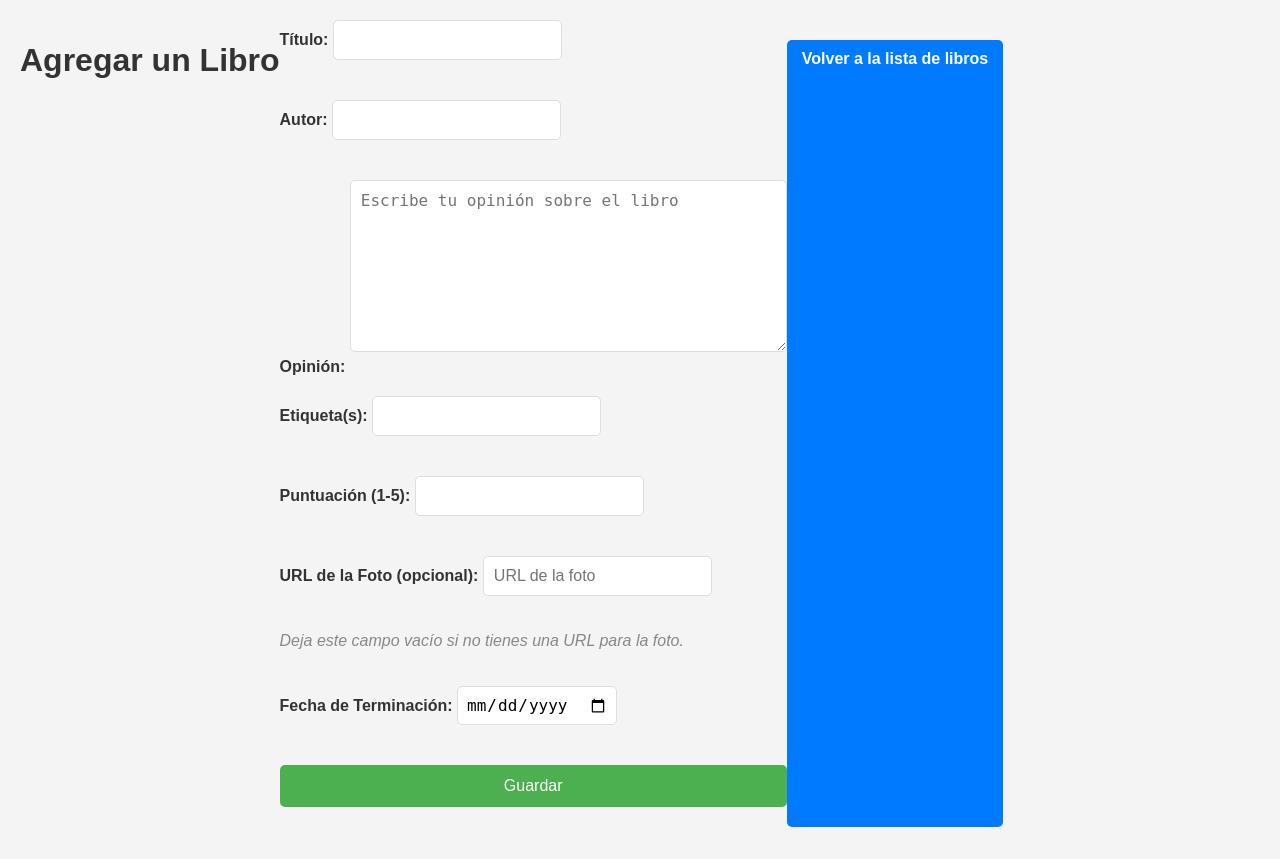
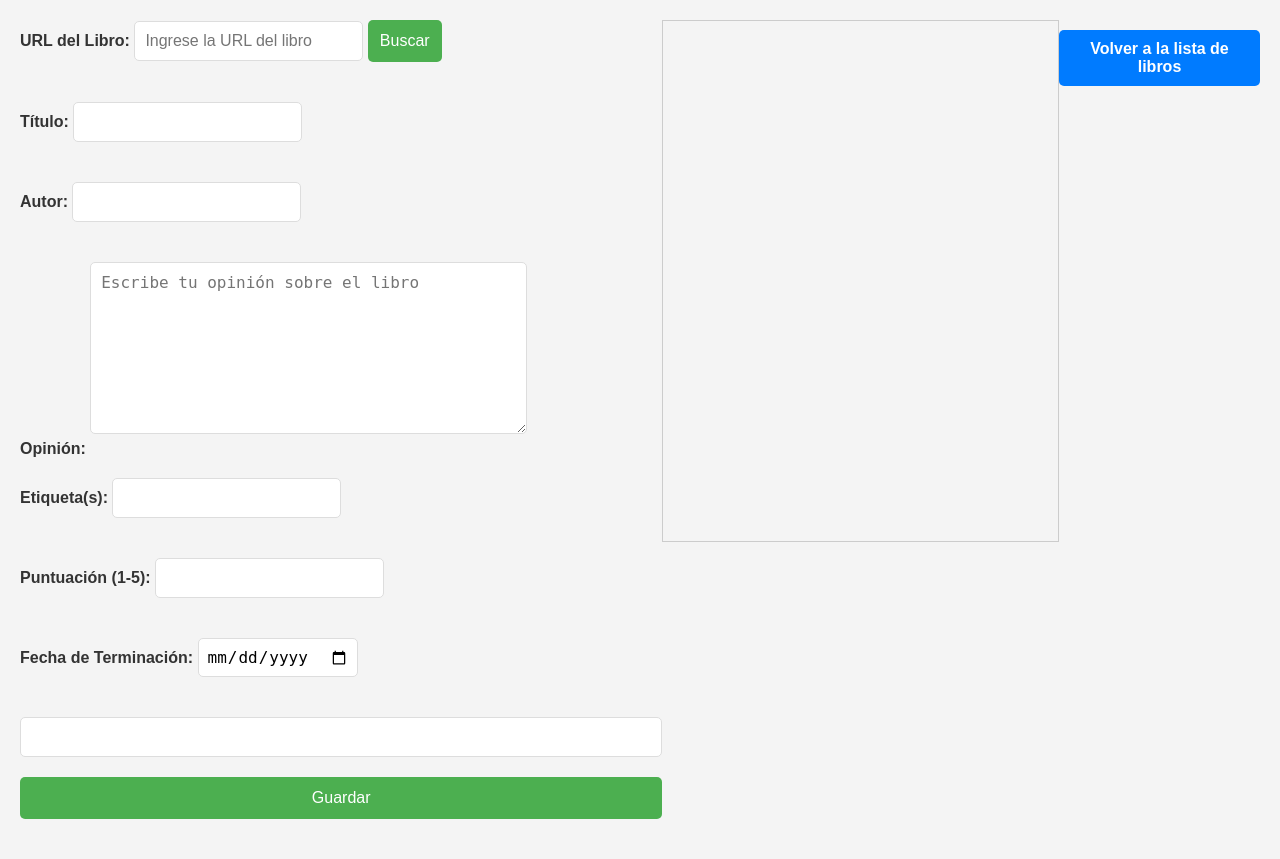
Before and after one commit to Nainho1703/nainho_books, a Django app: page /migracion_db/agregar/ in a window 1280 px wide. Shown: the part 108-967 px from the top of the page. Before the commit the page ends 935 px from the top, so only its background shows below. Run offline with Django 5.2, Linux system fonts and the light colour scheme; a user stored in the database is signed in.

Commit message:
new features

```diff
--- a/web_libros_django/migracion_db/forms.py
+++ b/web_libros_django/migracion_db/forms.py
@@ -1,29 +1,34 @@
 from django import forms
 from .models import Libro
-from datetime import date  # Importa la clase date
+from datetime import date
 
 class LibroForm(forms.ModelForm):
+    # Bloquear los campos de título, autor y foto_url
+    titulo = forms.CharField(widget=forms.TextInput(attrs={'readonly': 'readonly'}))
+    autor = forms.CharField(widget=forms.TextInput(attrs={'readonly': 'readonly'}))
+    foto_url = forms.URLField(required=False, widget=forms.URLInput(attrs={'readonly': 'readonly'}))
+
+    # Nuevo campo para la URL que el usuario introducirá
+    url_libro = forms.URLField(required=False, widget=forms.URLInput(attrs={'placeholder': 'Introduce la URL del libro'}))
+
     class Meta:
         model = Libro
-        fields = ['titulo', 'autor', 'opinion', 'tag', 'puntuacion', 'foto_url', 'fecha_termino', 'fecha_agregada']
+        fields = ['titulo', 'autor', 'opinion', 'tag', 'puntuacion', 'foto_url', 'fecha_termino', 'fecha_agregada', 'url_libro']
 
     # Campo de fecha de término con selector de fecha
     fecha_termino = forms.DateField(
         widget=forms.DateInput(attrs={'type': 'date'}),
-        required=False  # Si quieres que sea opcional
+        required=False
     )
 
     # Campo de fecha agregada con la fecha de hoy por defecto
     fecha_agregada = forms.DateField(
-        widget=forms.HiddenInput(),  # Oculto en el formulario, pero se envía
-        initial=date.today  # Establece la fecha actual
+        widget=forms.HiddenInput(),
+        initial=date.today
     )
 
-    # Cambiar el campo 'descripcion' a 'opinion'
+    # Campo de opinión
     opinion = forms.CharField(widget=forms.Textarea(attrs={'placeholder': 'Escribe tu opinión sobre el libro'}))
-
-    # Campo opcional para la URL de la foto
-    foto_url = forms.URLField(required=False, widget=forms.URLInput(attrs={'placeholder': 'URL de la foto'}))
 
 from django.contrib.auth.models import User
 
--- a/web_libros_django/migracion_db/templates/agregar_libro.html
+++ b/web_libros_django/migracion_db/templates/agregar_libro.html
@@ -4,9 +4,15 @@
 
 {% block content %}
     <div class="container">
-        <h1>Agregar un Libro</h1>
-        <form method="POST">
+        <!-- <h1>Agregar un Libro</h1> -->
+        <form method="POST" class="form-container">
             {% csrf_token %}
+            <!-- Nuevo campo para la URL del libro -->
+            <div class="form-group">
+                <label for="libro_url">URL del Libro:</label>
+                <input type="text" id="libro_url" class="form-control" placeholder="Ingrese la URL del libro">
+                <button type="button" id="buscar_libro" class="btn btn-primary">Buscar</button>
+            </div>
             <div class="form-group">
                 <label for="titulo">Título:</label>
                 {{ form.titulo }}
@@ -27,19 +33,111 @@
                 <label for="puntuacion">Puntuación (1-5):</label>
                 {{ form.puntuacion }}
             </div>
-            <div class="form-group">
-                <label for="foto_url">URL de la Foto (opcional):</label>
-                {{ form.foto_url }}
-                <p class="optional-field">Deja este campo vacío si no tienes una URL para la foto.</p>
-            </div>
+            <!-- <div class="form-group">
+                <label for="foto_url">URL de la Foto (opcional):</label> -->
+
+                <!-- <p class="optional-field">Deja este campo vacío si no tienes una URL para la foto.</p>
+            </div> -->
             <div class="form-group">
                 <label for="fecha_termino">Fecha de Terminación:</label>
                 {{ form.fecha_termino }}
             </div>
             <!-- Campo oculto para la fecha agregada -->
             {{ form.fecha_agregada }}
+            <!-- Campo oculto para la fecha agregada -->
+            {{ form.foto_url }}
+
+
+
             <button type="submit">Guardar</button>
         </form>
+
+        <!-- Cuadro para mostrar la imagen -->
+        <div id="imagen_libro" class="imagen-libro">
+            <img id="imagen_libro_url" src="" alt="Imagen del libro" style="display: none;">
+        </div>
+
         <a href="{% url 'libro_list' %}" class="link-btn">Volver a la lista de libros</a>
     </div>
+
+    <script src="https://code.jquery.com/jquery-3.6.0.min.js"></script>
+    <script>
+        document.getElementById('buscar_libro').addEventListener('click', function() {
+            var libroUrl = document.getElementById('libro_url').value;
+
+            if (libroUrl && libroUrl.includes('casadellibro.com') || libroUrl.includes('goodreads.com')) {
+                $.ajax({
+                    url: '/migracion_db/obtener_informacion_libro/',  // URL con el prefijo adecuado
+                    method: 'POST',
+                    data: {
+                        'url': libroUrl,
+                        'csrfmiddlewaretoken': document.querySelector('[name="csrfmiddlewaretoken"]').value
+                    },
+                    success: function(response) {
+                        if (response.success) {
+                            document.getElementById('id_titulo').value = response.title;
+                            document.getElementById('id_autor').value = response.author;
+                            document.getElementById('id_foto_url').value = response.image;
+
+                            // Mostrar la imagen
+                            var imagen = document.getElementById('imagen_libro_url');
+                            imagen.src = response.image;
+                            imagen.style.display = 'block'; // Mostrar la imagen
+                        } else {
+                            alert("No se pudo obtener la información del libro.");
+                        }
+                    },
+                    error: function() {
+                        alert("Hubo un error al intentar obtener la información.");
+                    }
+                });
+            } else {
+                alert("Por favor, ingresa una URL válida de Casa del Libro o Goodreads.");
+            }
+        });
+    </script>
+
+    <style>
+        .container {
+            display: flex;
+            flex-direction: row;
+            justify-content: space-between;
+            align-items: flex-start;
+        }
+
+        .form-container {
+            width: 60%; /* Ajusta el tamaño del formulario */
+        }
+
+        .imagen-libro {
+            width: 35%; /* Ajusta el tamaño de la imagen */
+            height: 500px; /* Ajusta la altura de la imagen */
+            border: 1px solid #ccc;
+            display: flex;
+            justify-content: center;
+            align-items: center;
+            padding: 10px;
+        }
+
+        .imagen-libro img {
+            max-width: 100%;
+            max-height: 100%;
+            object-fit: cover;
+        }
+
+        .link-btn {
+            display: inline-block;
+            padding: 10px 20px;
+            margin-top: 10px;
+            background-color: #007bff;
+            color: white;
+            text-decoration: none;
+            border-radius: 5px;
+            font-size: 16px;
+        }
+
+        .link-btn:hover {
+            background-color: #0056b3;
+        }
+    </style>
 {% endblock %}
--- a/web_libros_django/migracion_db/urls.py
+++ b/web_libros_django/migracion_db/urls.py
@@ -13,6 +13,8 @@ urlpatterns = [
     path('login/', LoginView.as_view(template_name='login.html'), name='login'),
     path('logout/', views.logout_view, name='logout'),
     path('register/', views.register, name='register'),
+    path('obtener_informacion_libro/', views.obtener_informacion_libro, name='obtener_informacion_libro'),
+
     path('home/', views.home, name='home'),  # Asegúrate de tener una página de inicio
 
 
--- a/web_libros_django/migracion_db/views.py
+++ b/web_libros_django/migracion_db/views.py
@@ -8,33 +8,35 @@ from django.db.models import Q  # Importar Q para condiciones OR
 from django.shortcuts import render, get_object_or_404, redirect
 from django.http import HttpResponse
 
-# @login_required
+from django.shortcuts import render, redirect
+from .forms import LibroForm
 
-# def agregar_libro(request):
-#     if request.method == 'POST':
-#         form = LibroForm(request.POST)
-#         if form.is_valid():
-#             libro = form.save(commit=False)  # No guardar aún
-#             libro.fecha_termino = date.today()  # Establecer la fecha actual
-#             libro.save()  # Guardar con la fecha de hoy
-#             return redirect('libro_list')  # Redirigir a la lista de libros
-#     else:
-#         form = LibroForm()
-#     return render(request, 'agregar_libro.html', {'form': form})
-
-
+from datetime import date
+from .utils import obtener_info  # Importamos la función que hace el scraping
 @login_required
 def agregar_libro(request):
     if request.method == 'POST':
         form = LibroForm(request.POST)
         if form.is_valid():
             libro = form.save(commit=False)
-            libro.user = request.user  # Asociar el libro al usuario autenticado
-            libro.fecha_termino = date.today()  # Fecha actual como ejemplo
+
+            # Si la URL es válida, completamos los campos bloqueados
+            url_libro = form.cleaned_data.get('url_libro')
+            if url_libro:
+                if 'casadellibro.com' in url_libro or 'goodreads.com' in url_libro:
+                    title, autor, imagen = obtener_info(url_libro)
+                    libro.titulo = title if title else libro.titulo
+                    libro.autor = autor if autor else libro.autor
+                    libro.foto_url = imagen if imagen else libro.foto_url
+
+            # Asignar el usuario y fecha
+            libro.user = request.user
+            libro.fecha_termino = date.today()  # Puedes cambiar esto según tu lógica
             libro.save()
             return redirect('libro_list')
     else:
         form = LibroForm()
+
     return render(request, 'agregar_libro.html', {'form': form})
 
 @login_required
@@ -135,7 +137,14 @@ def libro_list(request):
     año = request.GET.get('año', '')
     mes = request.GET.get('mes', '')
     busqueda = request.GET.get('busqueda', '')
-
+    if request.method == 'POST':
+        import json
+        data = json.loads(request.body)
+        eliminar_id = data.get('eliminar_id')
+        if eliminar_id:
+            Libro.objects.filter(id=eliminar_id, user=request.user).delete()
+            return JsonResponse({'success': True})
+        return JsonResponse({'success': False, 'message': 'ID no válido'}, status=400)
     if año:
         try:
             año = int(año)
@@ -163,6 +172,7 @@ def libro_list(request):
         'libros': libros_filtrados,
         'total_libros': total_libros,
     })
+
 
 
 from django.contrib import messages
@@ -249,3 +259,36 @@ from django.shortcuts import redirect
 def logout_view(request):
     logout(request)  # Cierra la sesión del usuario
     return redirect('login')  # Redirige al usuario a la página de login (o donde prefieras)
+
+
+
+from django.http import JsonResponse
+from .utils import obtener_info
+
+
+def obtener_informacion_libro(request):
+    if request.method == 'POST':
+        url = request.POST.get('url')
+
+        if url:
+            title, author, image = obtener_info(url)
+
+            if title and author and image:
+                return JsonResponse({
+                    'success': True,
+                    'title': title,
+                    'author': author,
+                    'image': image
+                })
+            else:
+                return JsonResponse({
+                    'success': False,
+                    'message': 'No se pudo obtener la información del libro.'
+                })
+
+        return JsonResponse({
+            'success': False,
+            'message': 'URL inválida o no proporcionada.'
+        })
+
+    return JsonResponse({'success': False, 'message': 'Método no permitido.'})
```
Also changed, not shown: web_libros_django/migracion_db/templates/libro_list.html (+34 -14 lines), web_libros_django/migracion_db/utils.py (added, +76 -0 lines), web_libros_django/db.sqlite3, 1 other file.
